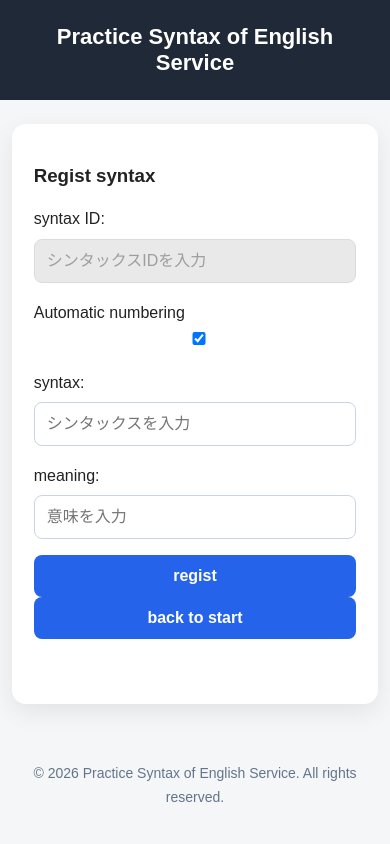
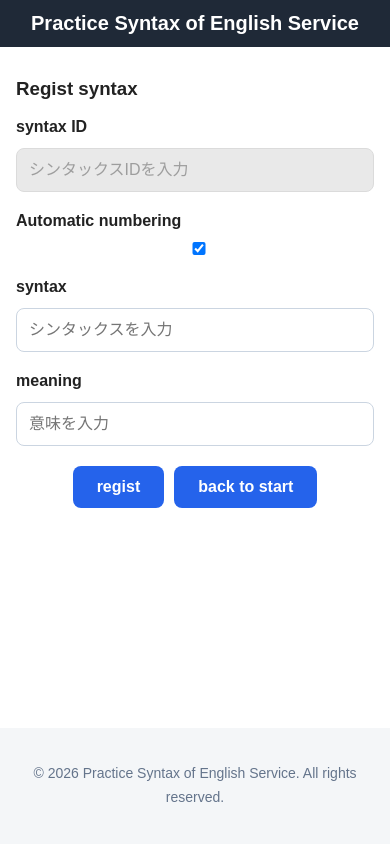
Before and after one commit to naoto11515/PracticeSyntaxOfEnglish-Service, a FastAPI app: page /regist_syntax in a window 390 px wide. Run offline with FastAPI, Linux system fonts and the light colour scheme; some libraries are stand-ins or nearby versions.

Commit message:
release PracticeSyntaxOfEnglish-Service arrange style

```diff
--- a/static/style.css
+++ b/static/style.css
@@ -36,6 +36,34 @@ body {
   border-radius: 14px;
   box-shadow: 0 8px 24px rgba(0, 0, 0, 0.08);
   flex: 1;
+}
+
+.form-group {
+    display: flex;
+    flex-direction: column;
+    margin-bottom: 20px;
+}
+
+.form-group label {
+    margin-bottom: 6px;
+    font-weight: bold;
+}
+
+.form-group input,
+.form-group select {
+    width: 100%;
+    max-width: none;
+}
+
+.button-area {
+    display: flex;
+    justify-content: center;
+    gap: 10px;
+    margin-top: 20px;
+}
+
+.button-area button {
+    width: auto;
 }
 
 .settings {
@@ -107,6 +135,7 @@ button:hover {
 }
 
 #sessionIdText,
+#startIdText,
 #rowNumberText,
 #numberquestions,
 #levelCategory,
@@ -183,15 +212,6 @@ button:hover {
   margin: 8px 0;
 }
 
-.result-actions {
-    margin-top: 30px;
-    text-align: center;
-}
-
-.result-actions button {
-    min-width: 200px;
-}
-
 .footer {
   text-align: center;
   padding: 20px;
@@ -201,21 +221,24 @@ button:hover {
 
 /* smartphone */
 @media (max-width: 600px) {
-  .header h1 {
-    font-size: 22px;
+  .content {
+    width: 100%;
+    margin: 0;
+    padding: 12px 16px;
+    background: white;
+    box-shadow: none;
+    border-radius: 0;
   }
 
-  .content {
-    width: 94%;
-    margin: 24px auto;
-    padding: 22px;
+  .header {
+    padding: 12px;
+  }
+
+  .header h1 {
+    font-size: 20px;
   }
 
   button {
     width: 100%;
   }
-
-  #modal-content {
-    margin: 80px auto;
-  }
 }
--- a/templates/regist_syntax.html
+++ b/templates/regist_syntax.html
@@ -14,12 +14,24 @@
         <div class="content">
             <div class="regist-form">
                 <h3>Regist syntax</h3>
-                <p>syntax ID: <input id="syntaxId" type="text" placeholder="シンタックスIDを入力" disabled></p>
-                <p>Automatic numbering <input id="automaticNumbering", type="checkbox" checked></p>
-                <p>syntax: <input id="syntax" type="text" placeholder="シンタックスを入力"></p>
-                <p>meaning: <input id="meaning" type="text" placeholder="意味を入力"></p>
-
+                <div class="form-group">
+                    <label for="syntaxId">syntax ID</label>
+                    <input id="syntaxId" type="text" placeholder="シンタックスIDを入力" disabled>
                 </div>
+                <div class="form-group">
+                    <label for="automaticNumbering">Automatic numbering</label>
+                    <input id="automaticNumbering", type="checkbox" checked>
+                </div>
+                <div class="form-group">
+                    <label for="syntax">syntax</label>
+                    <input id="syntax" type="text" placeholder="シンタックスを入力">
+                </div>
+                <div class="form-group">
+                    <label for="meaning">meaning</label>
+                    <input id="meaning" type="text" placeholder="意味を入力">
+                </div>
+            </div>
+            <div class="button-area">
                 <button id="registButton">
                     regist
                 </button>
@@ -27,14 +39,17 @@
                     back to start
                 </button>
             </div>
+        </div>
         <div id="modal">
             <div id="modal-content">
                 <p id="syntaxId-display"></p>
                 <p id="syntax-display"></p>
                 <p id="meaning-display"></p>
                 <p id="condition-message"></p>
+                <div class="button-area">
                     <button id="next-button" onclick="location.href='/start'">START画面へ</button>
                     <button id="continue-button" onclick="location.href='/regist_syntax'">続けて登録</button>
+                </div>
             </div>
         </div>
         <div class="footer">
--- a/templates/result.html
+++ b/templates/result.html
@@ -12,7 +12,7 @@
             <h1>Practice Syntax of English Service</h1>
         </div>
         <div class="content">
-            <p>Result page: <span id="ResultText"></span></p>
+            <h3>Result page</h3>
             <p id="true_count">True count: {{ true_count }}</p>
             <p id="false_count">False count: {{ false_count }}</p>
             <p id="true_rate">True rate: {{ true_rate }}%</p>
@@ -45,7 +45,7 @@
                     </article>
                 {% endfor %}
             </section>
-            <div class="result-actions">
+            <div class="button-area">
                 <button onclick="location.href='/start'">
                     back to start
                 </button>
```
Also changed, not shown: templates/login.html (+11 -3 lines), templates/question.html (+13 -6 lines), templates/regist_user.html (+16 -3 lines), templates/start.html (+16 -5 lines). Lines whose indentation alone changed are shown as unchanged.
